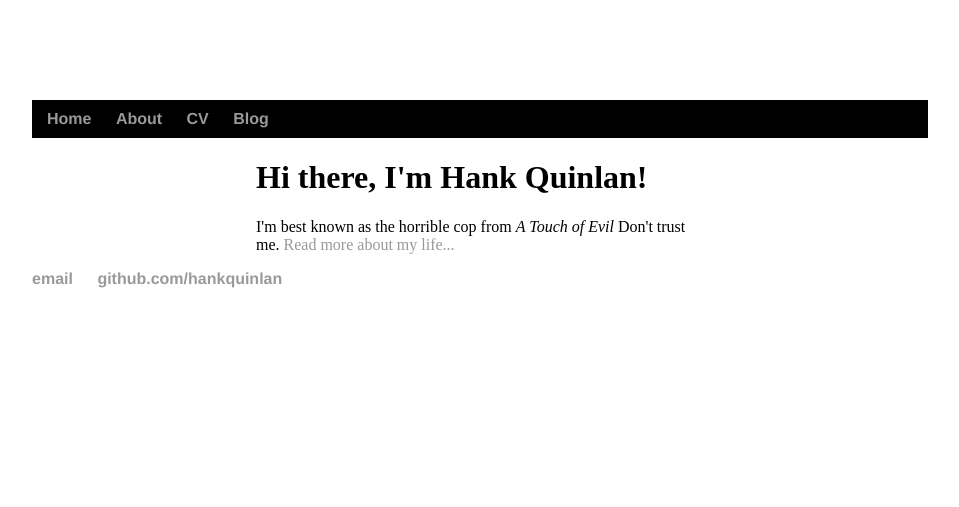
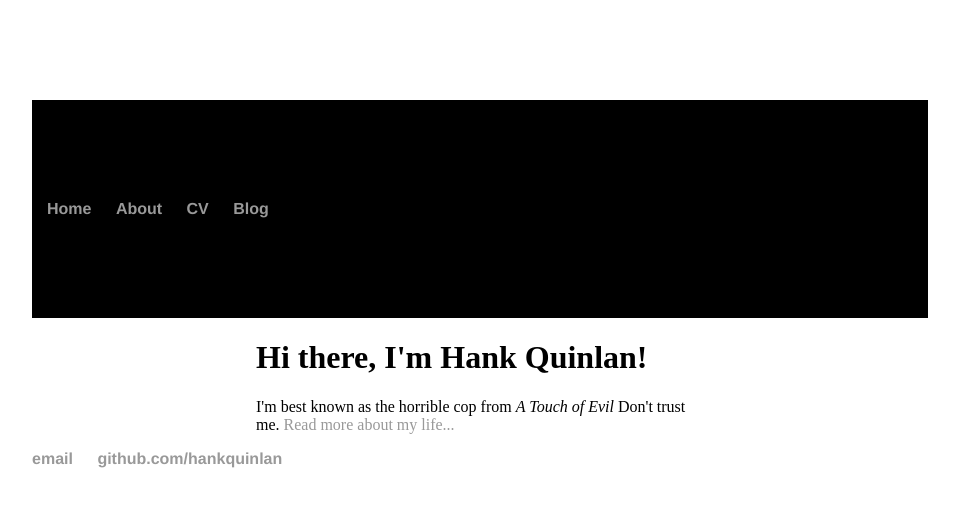
Before and after one commit to BobRendal/BobRendal.github.io, a Jekyll site: the page built from index.html, in a window 1280 px wide. Shown: the top 507 px of the page, without its empty margins (160-1119 px from the left). Built offline with Jekyll 4.4.1, drawn with Linux system fonts in a browser that asks for light colours.

Commit message:
Update main.css

```diff
--- a/css/main.css
+++ b/css/main.css
@@ -23,7 +23,7 @@ nav ul li, footer ul li {
 
 .bg-wraf {
   background: #000000;
-  padding: 10px 0; /* For clarity */
+  padding: 100px 0; /* For clarity */
 }
 
 a {
```
